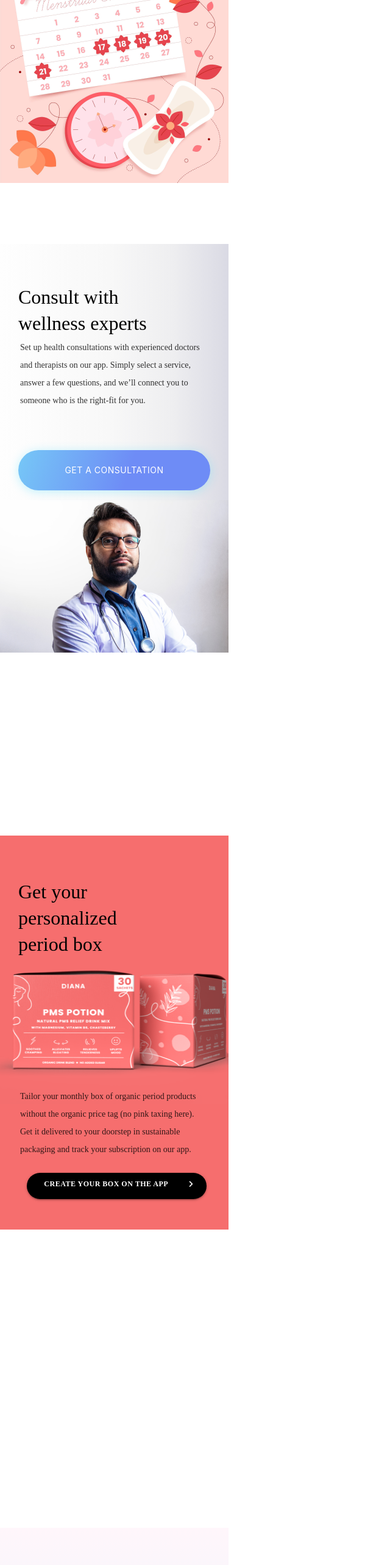
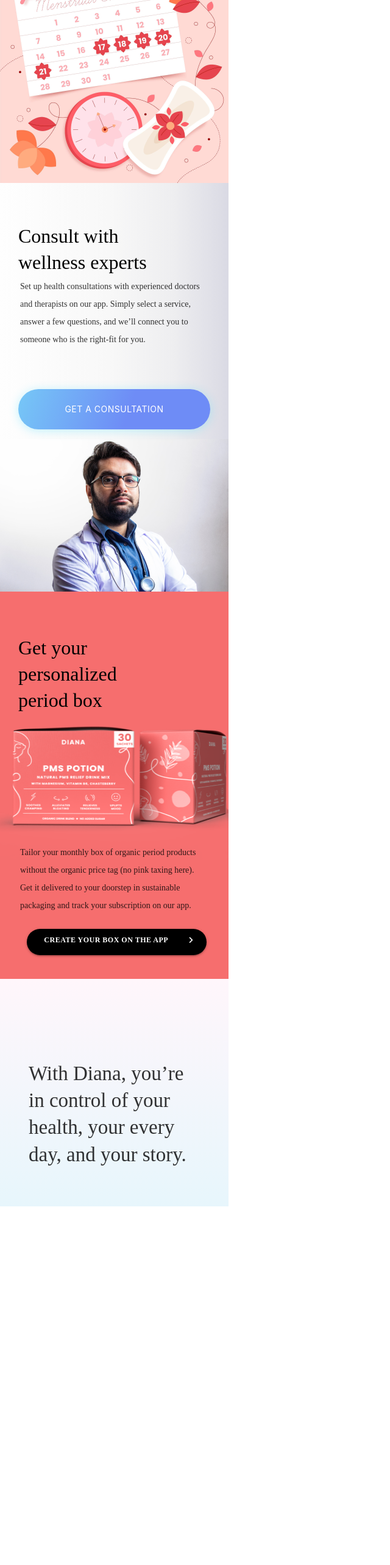
Before and after one commit to rahuliitbhu/Dyeus, a React (Create React App) app: page / in a window 1280 px wide. Shown: the part 4500-7066 px from the top of the page at 61% size, without its empty margins (0-640 px from the left). Built offline with nearby package versions, Linux system fonts and the light colour scheme.

Commit message:
first commit

```diff
--- a/src/App.css
+++ b/src/App.css
@@ -546,7 +546,7 @@ border-radius: 70px;
   width: 375px;
   height: 421px;
   left: 0px;
-  top: 4900px;
+  top: 4800px;
 
   background: linear-gradient(270deg, #DADAE4 0.25%, #EEEEF0 24.33%, #F8F8F8 52.08%, #FEFEFE 100%);
 }
@@ -586,7 +586,7 @@ border-radius: 70px;
 width: 375px;
 height: 646px;
 left: 0px;
-top: 5870px;
+top: 5470px;
 
 background: #F66E6E;
 }
@@ -625,7 +625,7 @@ border-radius: 27px;
   width: 375px;
   height: 373px;
   left: 0px;
-  top: 7005px;
+  top: 6105px;
 
   background: linear-gradient(180deg, #FFF6FB 0%, #E7F6FC 100%);
 }
```
